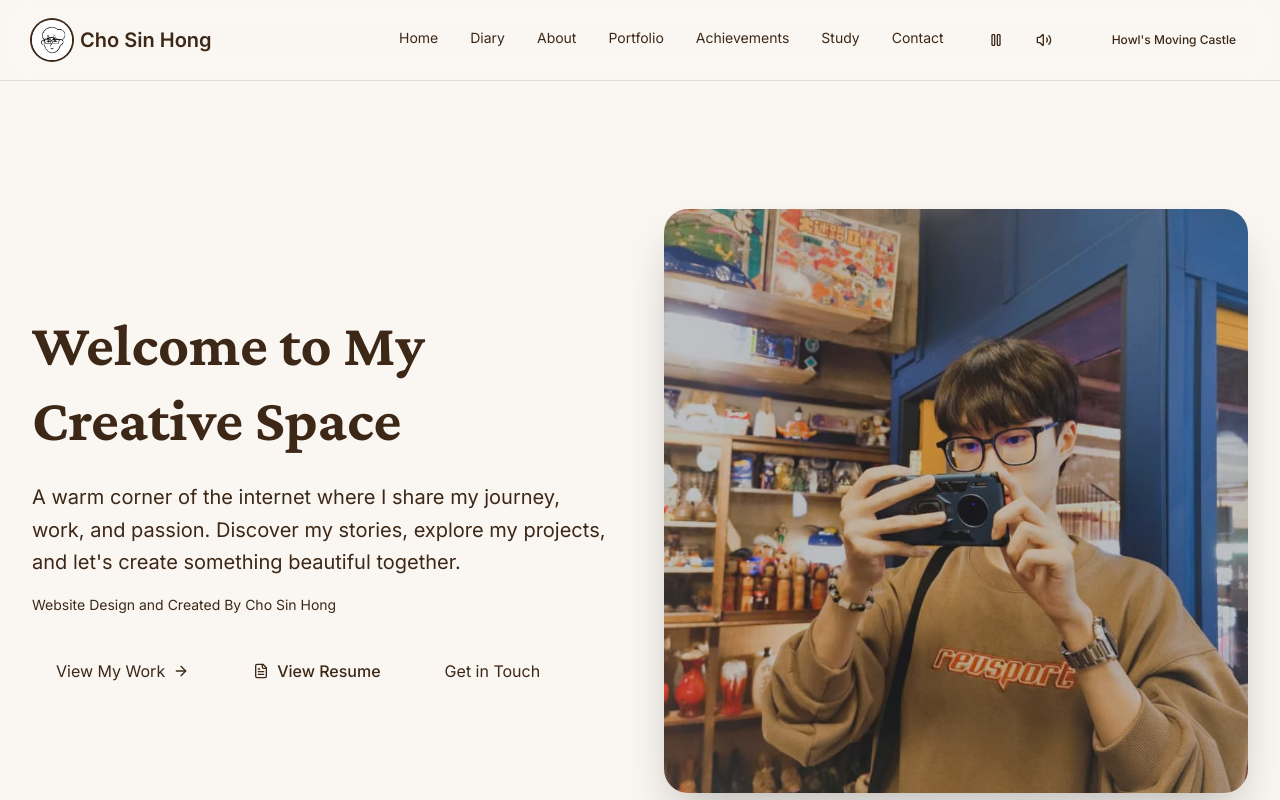
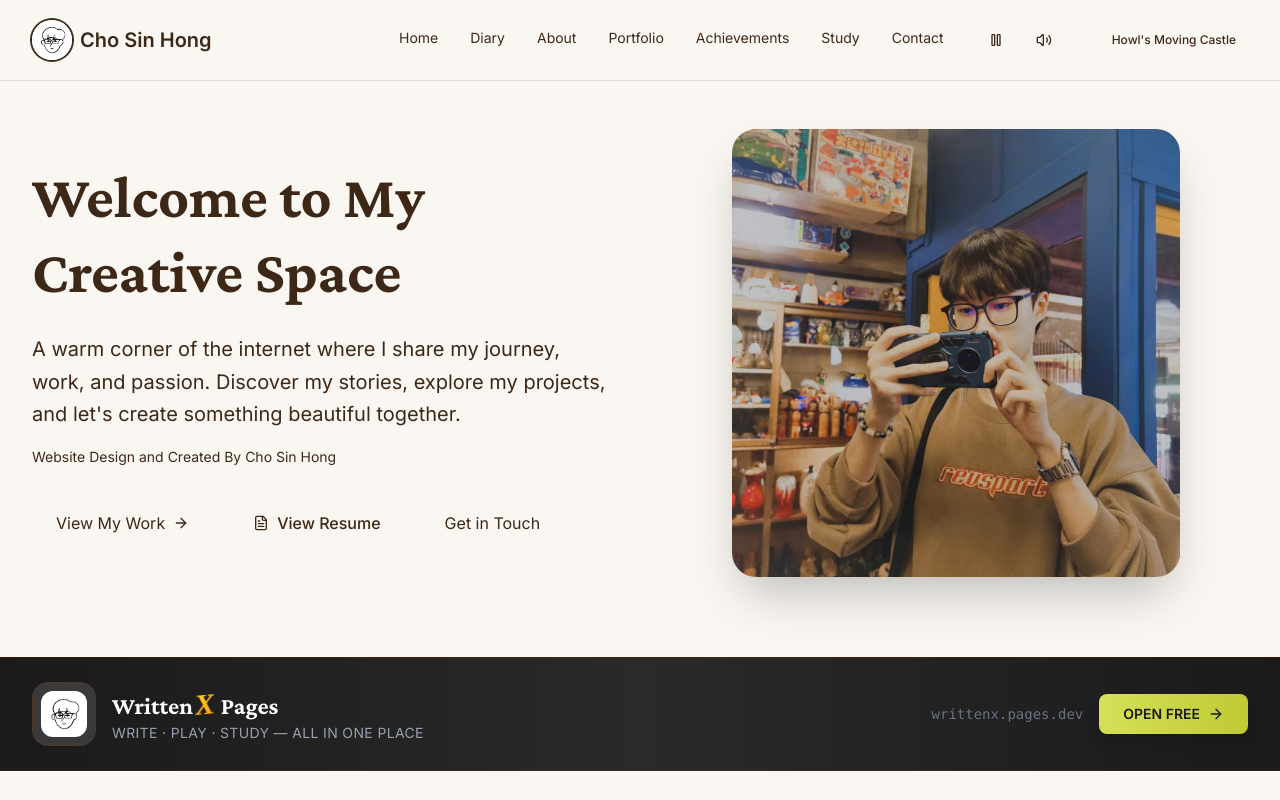
Before and after one commit to Howell-Cho319/howell-cho319.github.io, a React (Vite) app: page / in a window 1280 px wide. Shown: the top 800 px of the page. Built offline with nearby package versions, Linux system fonts and the light colour scheme.

Commit message:
Update welcome section size

```diff
--- a/src/app/pages/Home.tsx
+++ b/src/app/pages/Home.tsx
@@ -711,7 +711,7 @@ export function Home() {
       `}</style>
       {/* Hero Section */}
       <section className="relative overflow-hidden bg-gradient-to-br from-secondary/30 via-background to-accent/20">
-        <div className="max-w-7xl mx-auto px-4 sm:px-6 lg:px-8 py-20 md:py-32">
+        <div className="max-w-7xl mx-auto px-4 sm:px-6 lg:px-8 pt-8 pb-12 md:pt-12 md:pb-20">
           <div className="grid md:grid-cols-2 gap-12 items-center">
             <motion.div
               initial={{ opacity: 0, y: 20 }}
@@ -756,7 +756,7 @@ export function Home() {
               initial={{ opacity: 0, scale: 0.9 }}
               animate={{ opacity: 1, scale: 1 }}
               transition={{ duration: 0.6, delay: 0.2 }}
-              className="relative"
+              className="relative max-w-md mx-auto"
             >
               <div className="aspect-square rounded-3xl overflow-hidden shadow-2xl">
                 <ImageWithFallback
```
